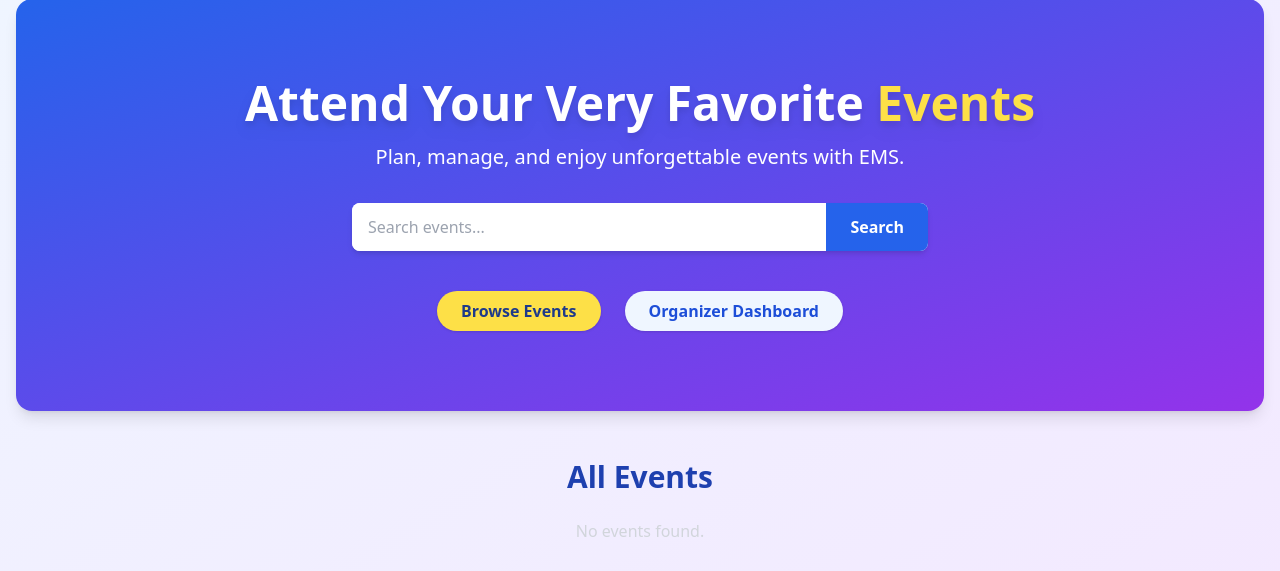
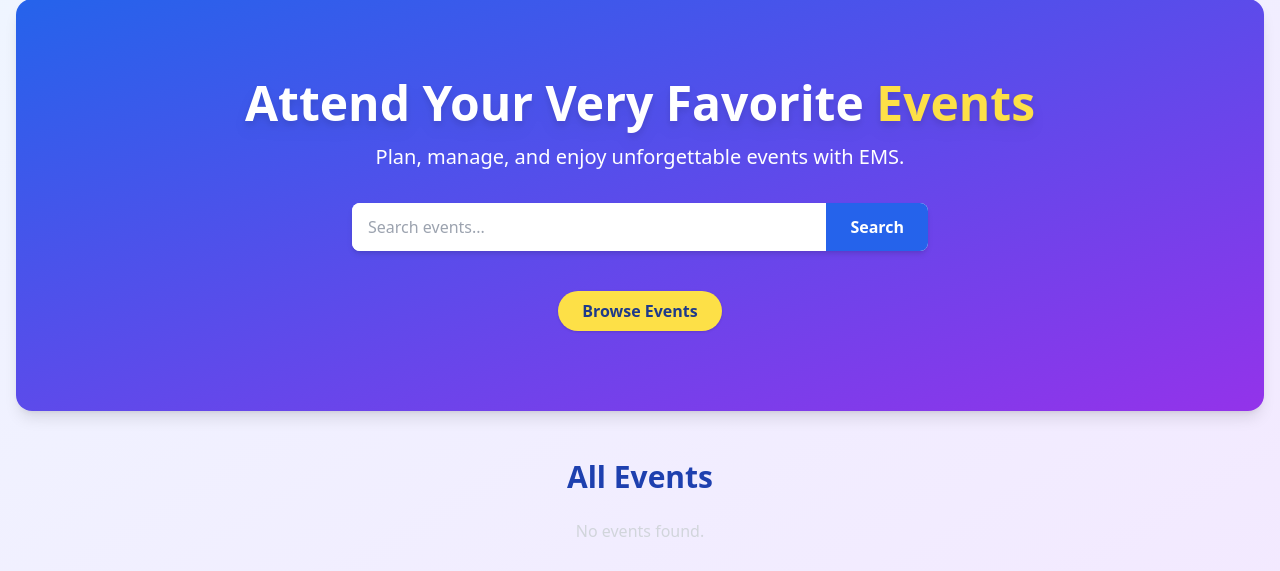
Before and after one commit to toaha-unc/django-event-management-system, a Django app: page / in a window 1280 px wide. Shown: the part 97-668 px from the top of the page. Run offline with Django 5.2, Linux system fonts and the light colour scheme; data that the repository does not hold is empty.

Commit message:
remove organizer dashboard button from home page

```diff
--- a/events/templates/events/home.html
+++ b/events/templates/events/home.html
@@ -23,7 +23,6 @@
 
     <div class="mt-10 flex flex-wrap justify-center gap-6">
       <a href="{% url 'event_list' %}" class="bg-yellow-300 text-blue-900 px-6 py-2 rounded-full font-bold shadow hover:bg-yellow-400 transition">Browse Events</a>
-      <a href="{% url 'organizer_dashboard' %}" class="bg-blue-50 text-blue-700 px-6 py-2 rounded-full font-bold shadow hover:bg-blue-100 transition">Organizer Dashboard</a>
     </div>
   </div>
 </div>
```
